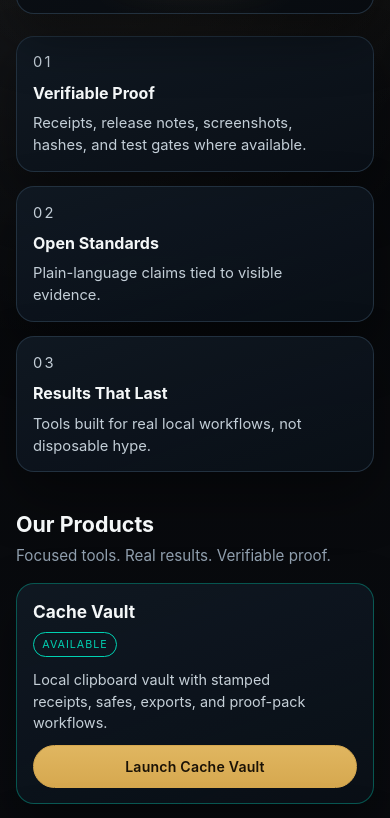
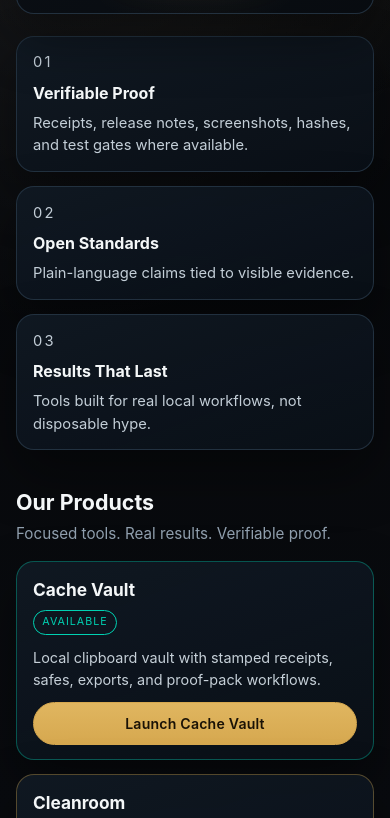
Before and after one commit to lazelife420-spec/proof-foundry-site, a plain HTML site: page index.html in a window 390 px wide. Shown: the part 746-1564 px from the top of the page. Drawn offline with Linux system fonts and the light colour scheme.

```diff
--- a/styles.css
+++ b/styles.css
@@ -644,14 +644,6 @@
     overflow-wrap: break-word;
   }
 
-  .hero-lede,
-  .pillar-card p,
-  .product-card p,
-  .proof-copy p {
-    padding-right: 0.3rem;
-    max-inline-size: calc(100% - 0.3rem);
-  }
-
   .top-nav a {
     font-size: 0.82rem;
   }
@@ -680,20 +672,6 @@
     padding: 0.92rem 1rem;
   }
 
-  .hero-lede,
-  .pillar-card p,
-  .product-card p,
-  .proof-copy p {
-    padding-right: 0.34rem;
-    max-inline-size: 92%;
-  }
-
-  .section-head p,
-  .more-tools-title,
-  .more-tools li {
-    max-inline-size: 92%;
-  }
-
   .top-nav {
     gap: 0.42rem 0.72rem;
   }
```
